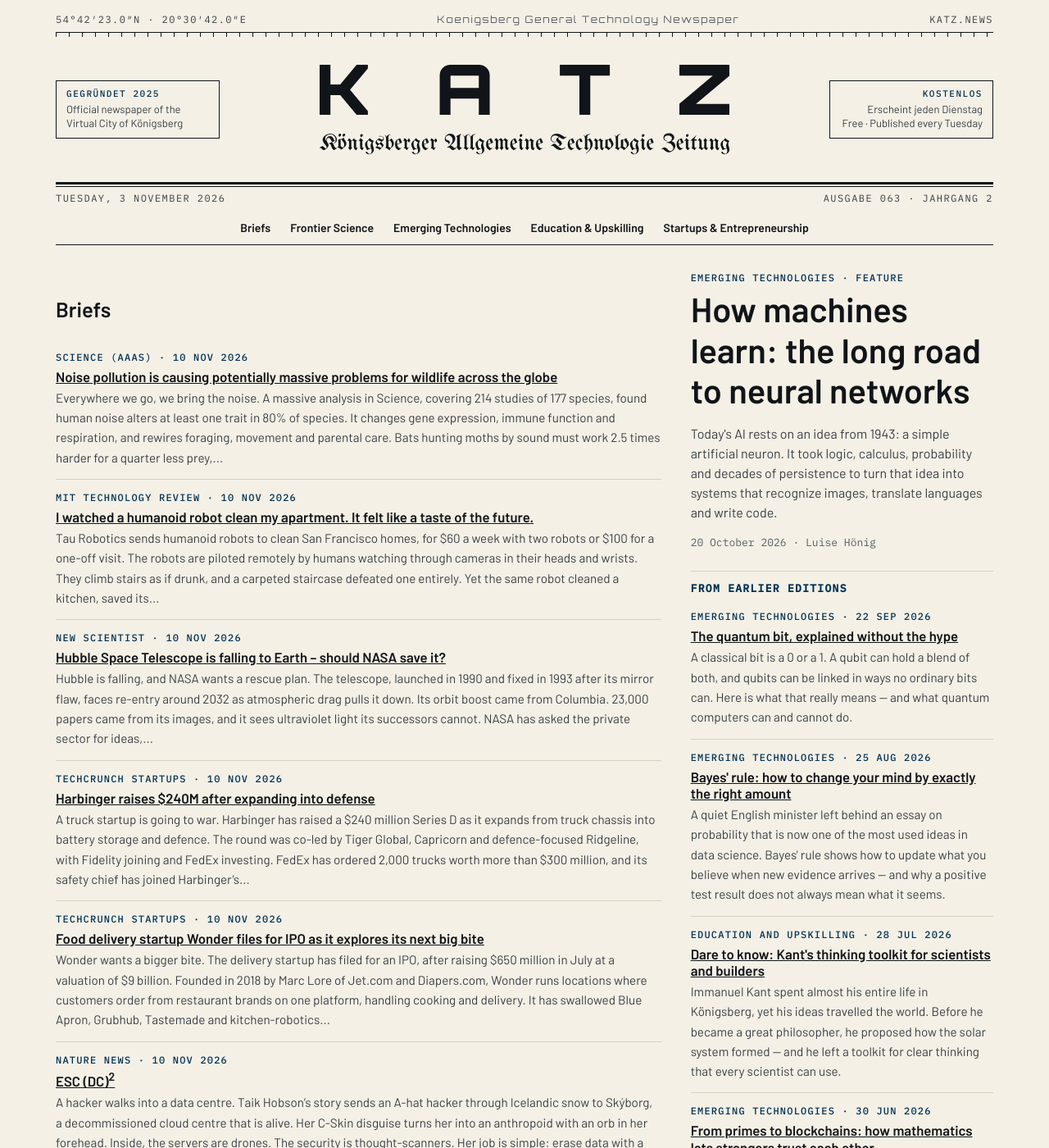
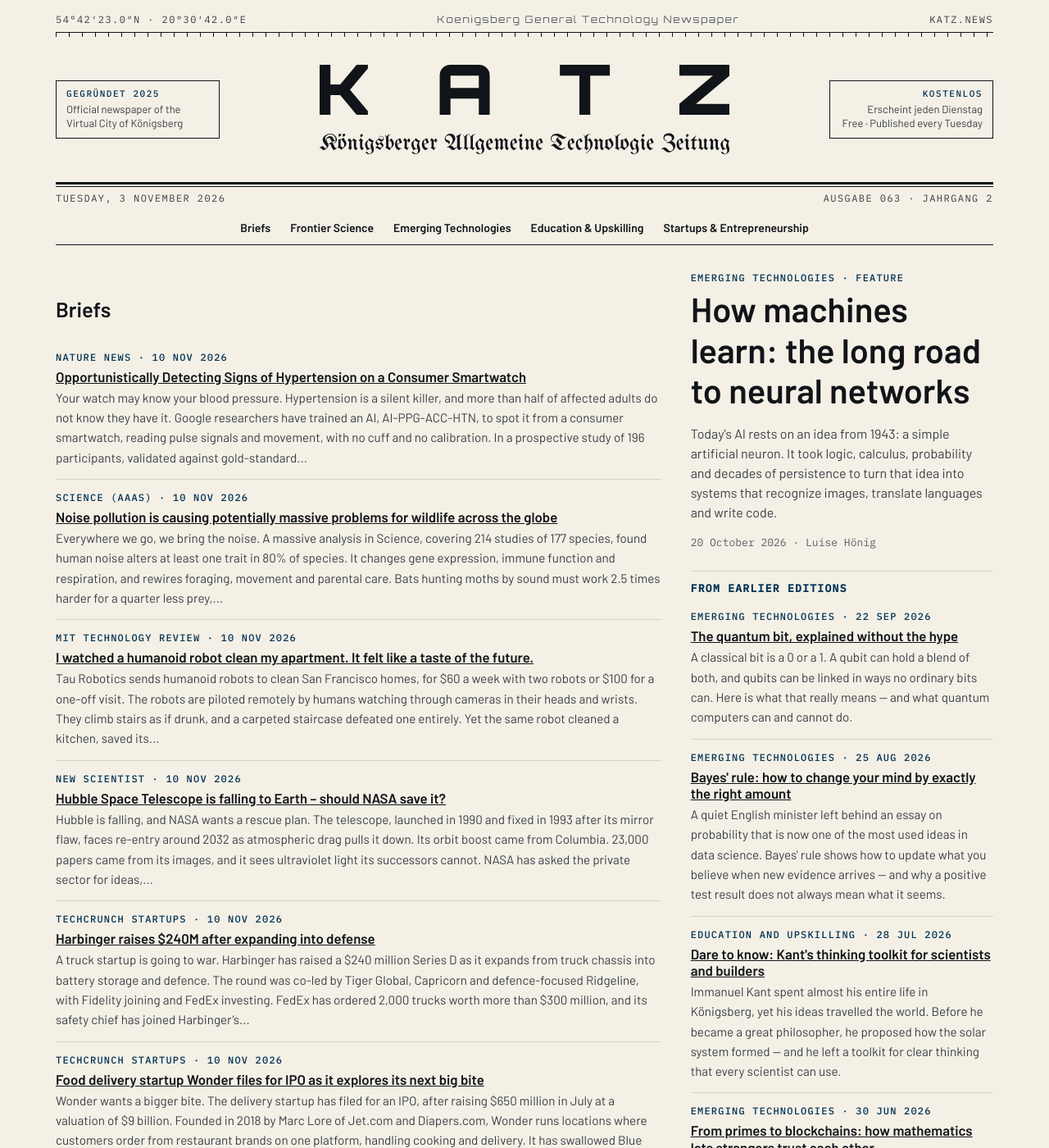
Before and after one commit to katz-news/katz.news, a Jekyll site: the page built from index.html, in a window 1280 px wide and 1400 px high. Shown: the whole window at 82% size. Built offline with Jekyll 4.4.1, drawn with Linux system fonts in a browser that asks for light colours; some of the changed text lies outside the part shown.

Commit message:
Publish 2026-11-06

```diff
--- a/_data/build.yml
+++ b/_data/build.yml
@@ -1 +1 @@
-published_at: 2026-11-06T15:54:13Z
+published_at: 2026-11-06T15:56:49Z
--- /dev/null
+++ b/_posts/briefs/2026-11-06-opportunistically-detecting-signs-of-hypertension-on-a-consu.md
@@ -0,0 +1,9 @@
+---
+published: true
+title: Opportunistically Detecting Signs of Hypertension on a Consumer Smartwatch
+date: 2026-11-10
+section: science
+source_name: Nature News
+source_url: https://www.nature.com/articles/s41586-026-11336-3
+---
+Your watch may know your blood pressure. Hypertension is a silent killer, and more than half of affected adults do not know they have it. Google researchers have trained an AI, AI-PPG-ACC-HTN, to spot it from a consumer smartwatch, reading pulse signals and movement, with no cuff and no calibration. In a prospective study of 196 participants, validated against gold-standard 24-hour ambulatory blood pressure monitoring over seven days, it caught 65.8% of cases, versus 55.3% for office blood pressure screening. The verdict is wristy wisdom: the best blood pressure test may be the one you never notice taking.
```
